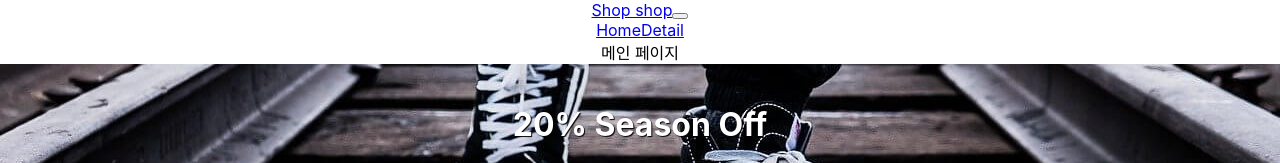
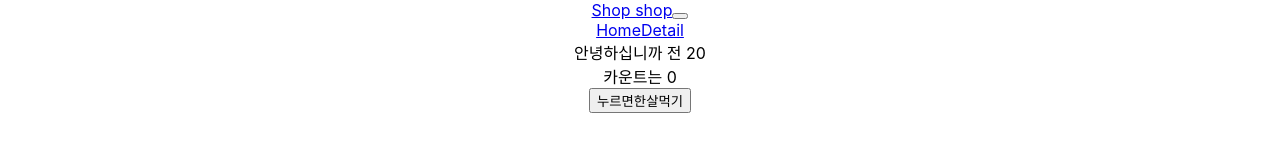
Before and after one commit to namomo/curs, a React (Create React App) app in the folder react-coding-apple/shop/: page /tempo in a window 1280 px wide. Shown: the top 163 px of the page. Built offline with nearby package versions, Linux system fonts and the light colour scheme; the HTML template or start-up script is replaced by a standard one.

Commit message:
react-coding-apple 애플코딩 리액트 - 쇼핑몰
* feat: 코드 테스트를 위한 tempo 추가
* feat: 버튼을 눌러 값을 변경. 단 특정 조건에 의해서 최대값 설정

```diff
--- a/react-coding-apple/shop/src/App.js
+++ b/react-coding-apple/shop/src/App.js
@@ -9,6 +9,7 @@ import { useHistory } from 'react-router-dom';
 
 import Detail from './Detail.js';
 import Cart from './Cart.js';
+import Tempo from './tempo.js';
 
 // context api
 export let inventoryContext = React.createContext();
@@ -52,6 +53,10 @@ function App() {
 
         <Route path="/cart">
           <Cart></Cart>
+        </Route>
+
+        <Route path="/tempo">
+          <Tempo></Tempo>
         </Route>
 
         <Route path="/">
--- /dev/null
+++ b/react-coding-apple/shop/src/tempo.js
@@ -0,0 +1,22 @@
+import React, { useState } from 'react';
+
+function Tempo() {
+  let [count, setCount] = useState(0);
+  let [age, setAge] = useState(20);
+
+  return (
+    <div>
+      <div>안녕하십니까 전 {age}</div>
+      <div>카운트는 {count}</div>
+      <button onClick={() => {
+        if (count < 3) {
+          setAge(age+1);
+        }
+        setCount(count+1);
+
+      }}>누르면한살먹기</button>
+    </div>
+  )
+}
+
+export default Tempo;
```
